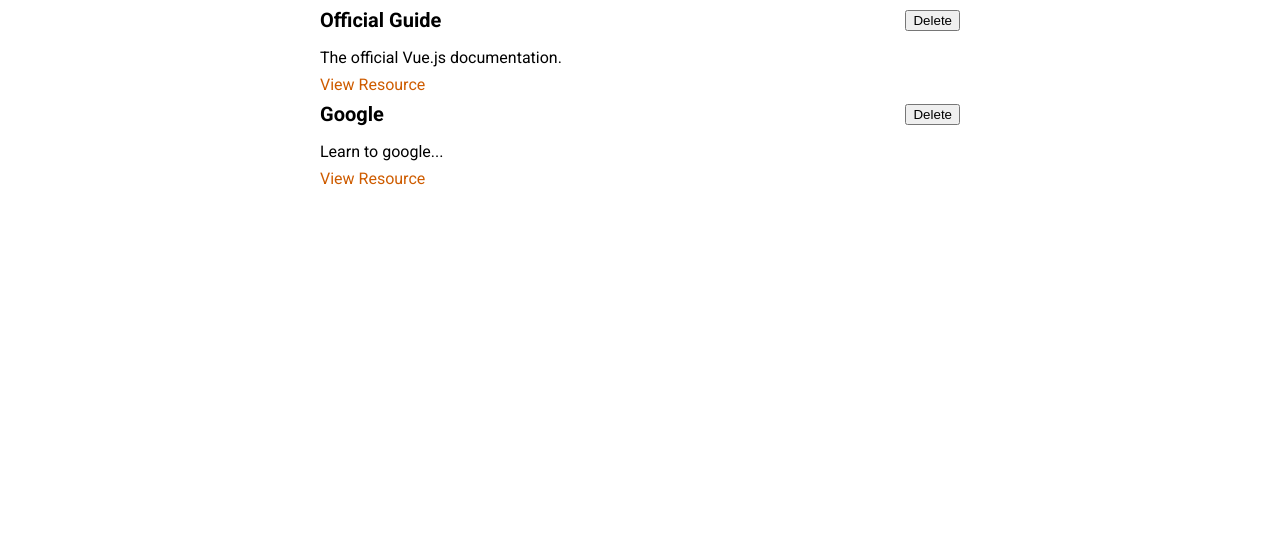
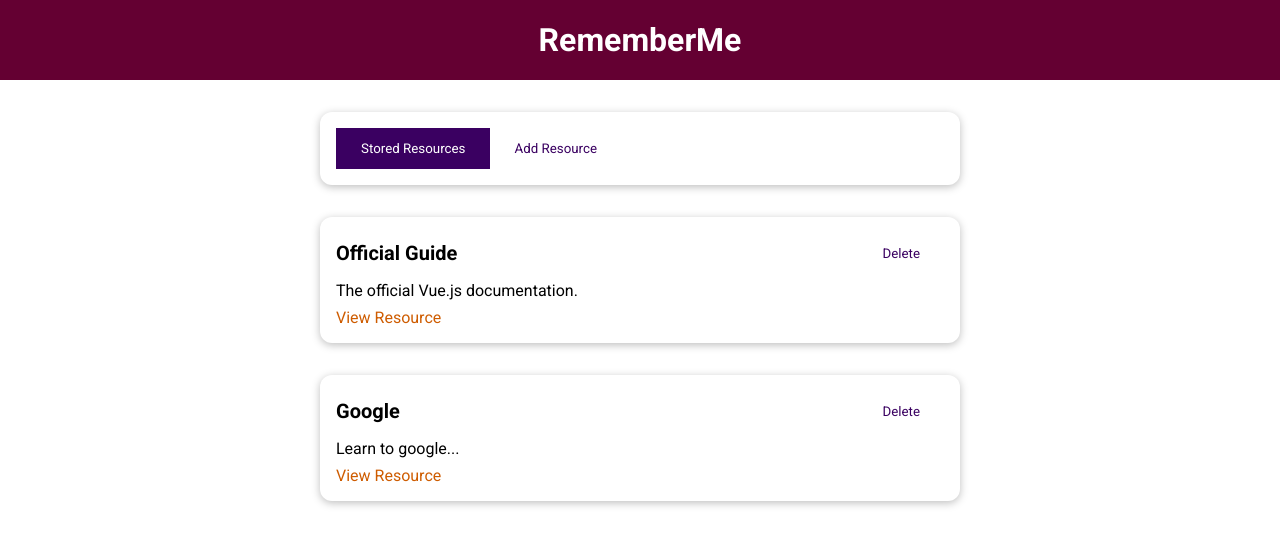
Before and after one commit to nabeel-anwar/vuejs, a Vue app in the folder Learning Resource Vue Project/: page / in a window 1280 px wide. Shown: the top 546 px of the page. Built offline with nearby package versions, Linux system fonts and the light colour scheme.

Commit message:
Added Dynamic Tabs

```diff
--- a/Learning Resource Vue Project/src/App.vue
+++ b/Learning Resource Vue Project/src/App.vue
@@ -1,32 +1,13 @@
 <template>
-  <ul>
-    <stored-resource :resources="storedResources"></stored-resource>
-  </ul>
+  <the-header title="RememberMe"></the-header>
+  <the-resource></the-resource>
 </template>
 
 <script>
-import StoredResource from './components/learning-resources/StoredResource.vue';
+import TheResource from './components/learning-resources/TheResource.vue';
 export default {
   components: {
-    StoredResource,
-  },
-  data() {
-    return {
-      storedResources: [
-        {
-          id: 'official-guide',
-          title: 'Official Guide',
-          description: 'The official Vue.js documentation.',
-          link: 'https://vuejs.org',
-        },
-        {
-          id: 'google',
-          title: 'Google',
-          description: 'Learn to google...',
-          link: 'https://google.org',
-        },
-      ],
-    };
+    TheResource,
   },
 };
 </script>
--- /dev/null
+++ b/Learning Resource Vue Project/src/components/Layouts/TheHeader.vue
@@ -0,0 +1,27 @@
+<template>
+  <header>
+    <h1>{{ title }}</h1>
+  </header>
+</template>
+
+<script>
+export default {
+  props: ['title'],
+};
+</script>
+
+<style scoped>
+header {
+  width: 100%;
+  height: 5rem;
+  background-color: #640032;
+  display: flex;
+  justify-content: center;
+  align-items: center;
+}
+
+header h1 {
+  color: white;
+  margin: 0;
+}
+</style>
--- /dev/null
+++ b/Learning Resource Vue Project/src/components/UI/BaseButton.vue
@@ -0,0 +1,39 @@
+<template>
+  <button :type="type" :class="mode">
+    <slot></slot>
+  </button>
+</template>
+
+<script>
+export default {
+  props: ['type', 'mode'],
+};
+</script>
+
+<style scoped>
+button {
+  padding: 0.75rem 1.5rem;
+  font-family: inherit;
+  background-color: #3a0061;
+  border: 1px solid #3a0061;
+  color: white;
+  cursor: pointer;
+}
+
+button:hover,
+button:active {
+  background-color: #270041;
+  border-color: #270041;
+}
+
+.flat {
+  background-color: transparent;
+  color: #3a0061;
+  border: none;
+}
+
+.flat:hover,
+.flat:active {
+  background-color: #edd2ff;
+}
+</style>
--- /dev/null
+++ b/Learning Resource Vue Project/src/components/UI/BaseCard.vue
@@ -0,0 +1,19 @@
+<template>
+  <div>
+    <slot></slot>
+  </div>
+</template>
+
+<script>
+export default {};
+</script>
+
+<style scoped>
+div {
+  border-radius: 12px;
+  box-shadow: 0 2px 8px rgba(0, 0, 0, 0.26);
+  padding: 1rem;
+  margin: 2rem auto;
+  max-width: 40rem;
+}
+</style>
--- /dev/null
+++ b/Learning Resource Vue Project/src/components/learning-resources/AddResource.vue
@@ -0,0 +1,3 @@
+<template>
+  <h1>Form Here Coming soon!</h1>
+</template>
--- a/Learning Resource Vue Project/src/components/learning-resources/LearningResource.vue
+++ b/Learning Resource Vue Project/src/components/learning-resources/LearningResource.vue
@@ -1,15 +1,15 @@
 <template>
   <li>
-    <div>
+    <base-card>
       <header>
         <h3>{{ title }}</h3>
-        <button>Delete</button>
+        <base-button mode="flat">Delete</base-button>
       </header>
-    </div>
-    <p>{{ description }}</p>
-    <nav>
-      <a :href="link">View Resource</a>
-    </nav>
+      <p>{{ description }}</p>
+      <nav>
+        <a :href="link">View Resource</a>
+      </nav>
+    </base-card>
   </li>
 </template>
 
@@ -19,7 +19,7 @@
 };
 </script>
 
-<style>
+<style scoped>
 li {
   margin: auto;
   max-width: 40rem;
--- a/Learning Resource Vue Project/src/components/learning-resources/StoredResource.vue
+++ b/Learning Resource Vue Project/src/components/learning-resources/StoredResource.vue
@@ -16,11 +16,11 @@
   components: {
     LearningResource,
   },
-  props: ['resources'],
+  inject: ['resources'],
 };
 </script>
 
-<style>
+<style scoped>
 ul {
   list-style: none;
   margin: 0;
--- /dev/null
+++ b/Learning Resource Vue Project/src/components/learning-resources/TheResource.vue
@@ -0,0 +1,63 @@
+<template>
+  <base-card>
+    <base-button
+      @click="setSelectedTab('stored-resource')"
+      :mode="storedResourceTab"
+      >Stored Resources</base-button
+    >
+    <base-button @click="setSelectedTab('add-resource')" :mode="addResourceTab"
+      >Add Resource</base-button
+    >
+  </base-card>
+  <component :is="selectedTab"></component>
+</template>
+
+<script>
+import StoredResource from './StoredResource.vue';
+import AddResource from './AddResource.vue';
+export default {
+  components: {
+    StoredResource,
+    AddResource,
+  },
+  data() {
+    return {
+      selectedTab: 'stored-resource',
+      storedResources: [
+        {
+          id: 'official-guide',
+          title: 'Official Guide',
+          description: 'The official Vue.js documentation.',
+          link: 'https://vuejs.org',
+        },
+        {
+          id: 'google',
+          title: 'Google',
+          description: 'Learn to google...',
+          link: 'https://google.org',
+        },
+      ],
+    };
+  },
+  provide() {
+    return {
+      resources: this.storedResources,
+    };
+  },
+  methods: {
+    setSelectedTab(tab) {
+      this.selectedTab = tab;
+    },
+  },
+  computed: {
+    storedResourceTab() {
+      return this.selectedTab === 'stored-resource' ? null : 'flat';
+    },
+    addResourceTab() {
+      return this.selectedTab === 'add-resource' ? null : 'flat';
+    },
+  },
+};
+</script>
+
+<style></style>
```
Also changed, not shown: Learning Resource Vue Project/src/main.js (+11 -1 lines).
